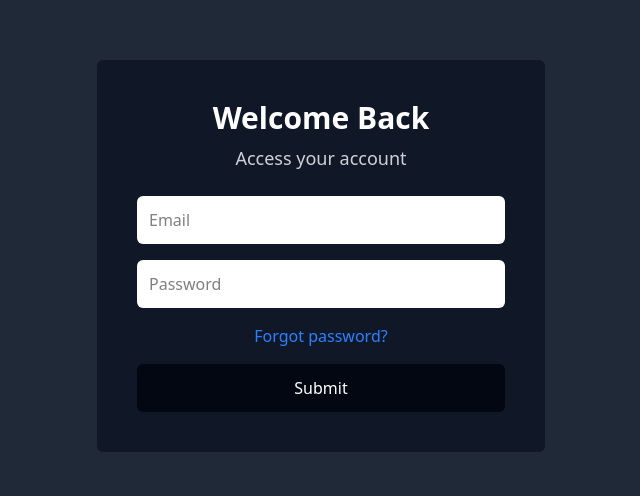
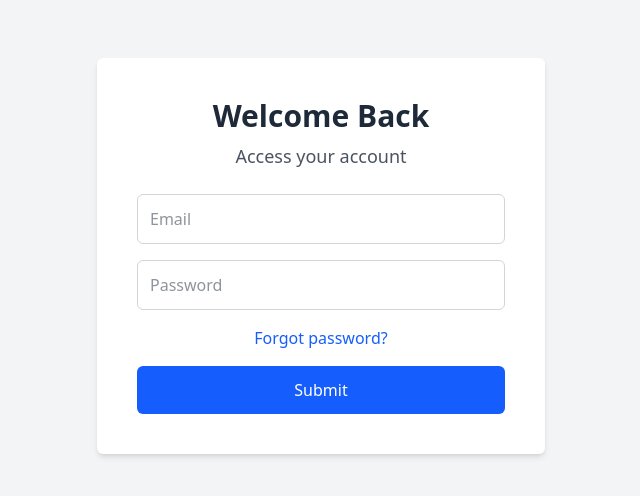
Before and after one commit to gijogeorgep/Taskin, a React (Vite) app in the folder frontend/: page /login in a window 1280 px wide. Shown: the part 144-640 px from the top of the page, without its empty margins (319-959 px from the left). Built offline with nearby package versions, Linux system fonts and the light colour scheme; no server answers.

Commit message:
update: changes in login page

```diff
--- a/frontend/src/pages/Login.jsx
+++ b/frontend/src/pages/Login.jsx
@@ -21,10 +21,11 @@ function Login() {
       console.error("Login failed:", error);
     }
   };
+
   return (
-    <div className="bg-[#1F2937] min-h-screen flex items-center justify-center py-10 px-4">
-      <div className="bg-gray-900 w-full max-w-md rounded-md  overflow-hidden p-6 md:p-10 flex flex-col justify-center items-center gap-6">
-        <div className="text-center text-white">
+    <div className="bg-gray-100 min-h-screen flex items-center justify-center py-10 px-4">
+      <div className="bg-white w-full max-w-md rounded-md shadow-md overflow-hidden p-6 md:p-10 flex flex-col justify-center items-center gap-6">
+        <div className="text-center text-gray-800">
           <h2 className="text-2xl sm:text-3xl font-bold mb-2">Welcome Back</h2>
           <p className="text-base sm:text-lg opacity-80">Access your account</p>
         </div>
@@ -34,25 +35,25 @@ function Login() {
           className="w-full flex flex-col items-center gap-4"
         >
           <input
-            className="w-full max-w-md p-3 rounded-md bg-white text-black"
+            className="w-full max-w-md p-3 rounded-md border border-gray-300 bg-white text-gray-800"
             type="email"
             placeholder="Email"
             value={email}
             onChange={(e) => setEmail(e.target.value)}
           />
           <input
-            className="w-full max-w-md p-3 rounded-md bg-white text-black"
+            className="w-full max-w-md p-3 rounded-md border border-gray-300 bg-white text-gray-800"
             type="password"
             placeholder="Password"
             value={password}
             onChange={(e) => setPassword(e.target.value)}
           />
-          <Link to="/forgot-password" className="text-blue-500 hover:underline">
+          <Link to="/forgot-password" className="text-blue-600 hover:underline">
             Forgot password?
           </Link>
           <button
             type="submit"
-            className="bg-gray-950 hover:bg-gray-800 text-white px-8 py-3 rounded-md text-center w-full max-w-md"
+            className="bg-blue-600 hover:bg-blue-500 text-white px-8 py-3 rounded-md text-center w-full max-w-md"
           >
             Submit
           </button>
```
